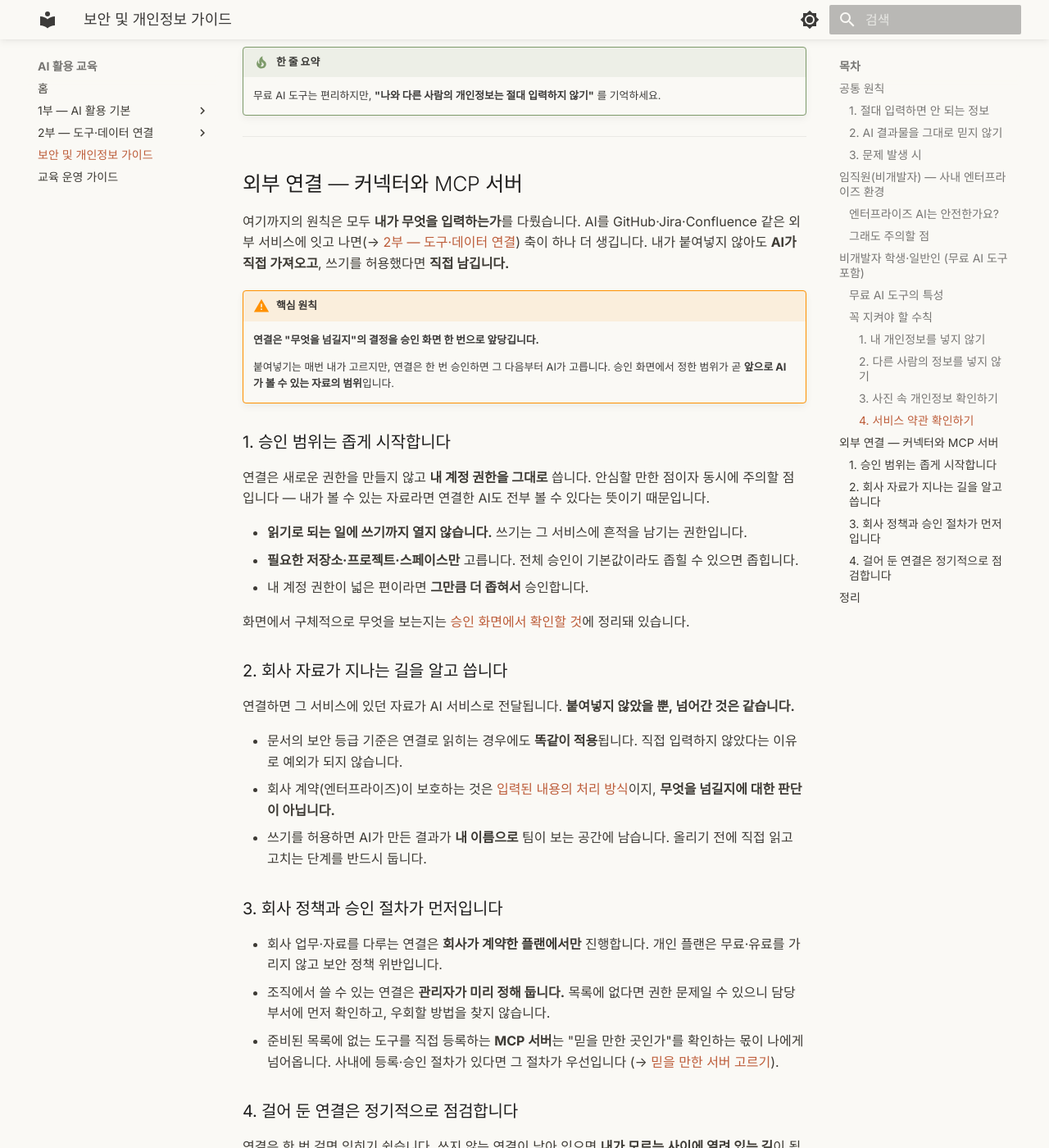
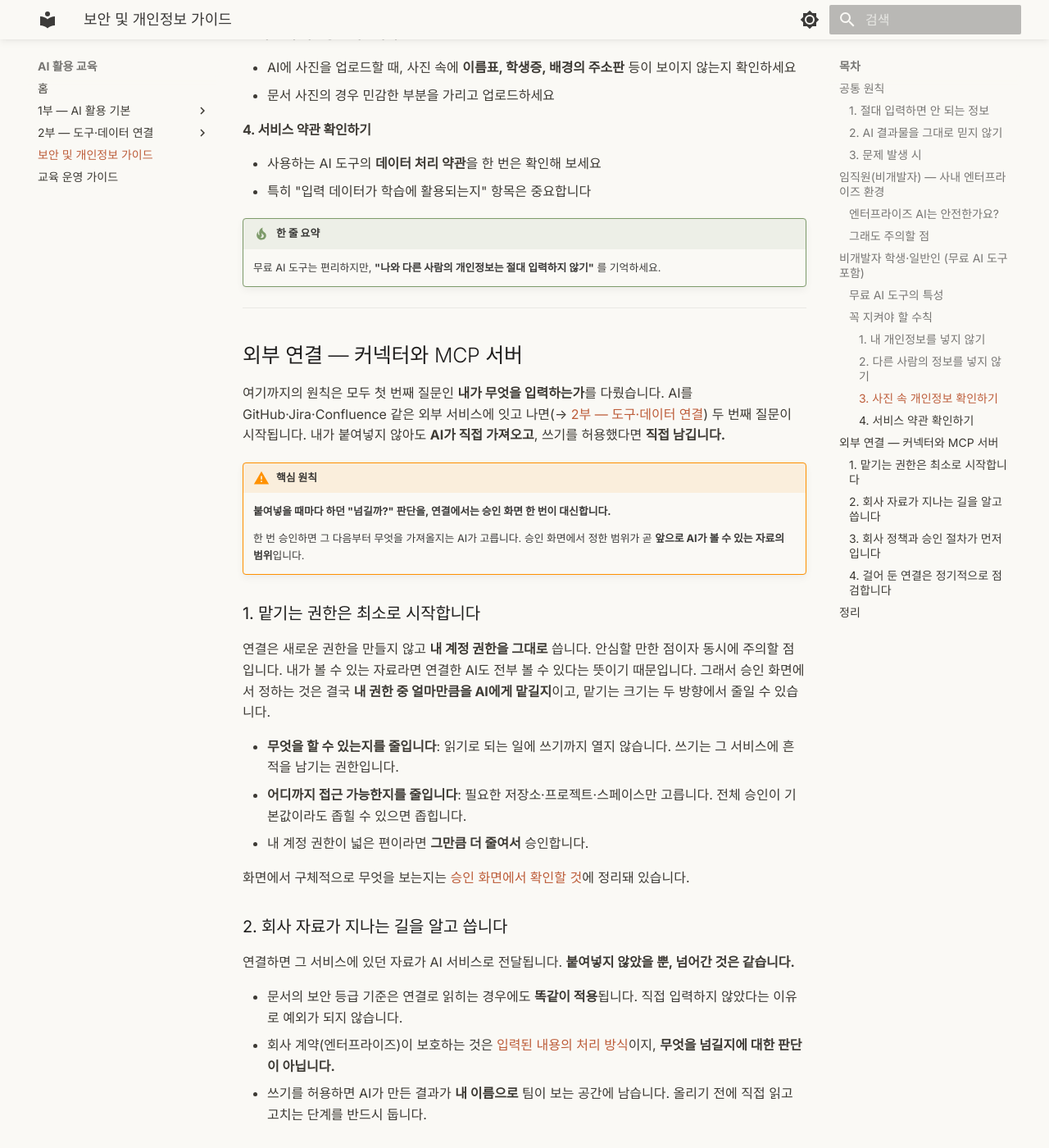
Before and after one commit to scroogy-dev/ai-onboarding, an MkDocs documentation site: the page built from docs/security-guide.md, in a window 1280 px wide and 1400 px high, scrolled down 3121 px. Shown: the whole window at 82% size. Built offline with MkDocs 1.6.1 and Material for MkDocs 9.7.7, drawn with Linux system fonts in a browser that asks for light colours; some of the changed text lies outside the part shown.

Commit message:
docs: 보안 가이드 외부 연결 절 점검 피드백 반영 (#49)
- 첫머리에 두 질문 지도 신설(무엇을 입력하는가·어디에서 가져오는가), 외부 연결 절 도입을 "두 번째 질문"으로 호응시키고 "축" 은유 제거
- 승인 항목 제목을 "맡기는 권한은 최소로"로 재구성, 줄이는 두 방향(할 수 있는 것·접근 범위) 명시
- 핵심 원칙 헤드라인을 평이한 문장으로 교체, 신설분 줄표를 쌍점·문장 분리로 정리

```diff
--- a/docs/security-guide.md
+++ b/docs/security-guide.md
@@ -1,6 +1,13 @@
 # 보안 및 개인정보 가이드
 
 > AI 도구를 안전하게 사용하기 위해 꼭 알아야 할 원칙들을 정리했습니다.
+
+AI를 쓸 때 보안 점검은 크게 **두 가지 질문**으로 나뉩니다.
+
+- **내가 무엇을 입력하는가**: 붙여넣는 글, 올리는 사진과 문서를 넣기 전에 거릅니다. 아래 공통 원칙부터 트랙별 안내까지가 이 질문을 다룹니다.
+- **AI가 어디에서 자료를 가져오고, 어디에 남기는가**: 외부 서비스를 연결해 AI가 직접 오가게 하면 생기는 질문입니다. [외부 연결](#external-connection) 절이 다룹니다.
+
+첫 번째 질문은 연결과 관계없이 항상 적용되고, 두 번째 질문은 연결을 쓰는 순간부터 **더해집니다.**
 
 ---
 
@@ -107,20 +114,20 @@ AI가 생성한 정보는 **항상 정확하지 않습니다.** 잘못된 사실
 
 ## 외부 연결 — 커넥터와 MCP 서버 { #external-connection }
 
-여기까지의 원칙은 모두 **내가 무엇을 입력하는가**를 다뤘습니다. AI를 GitHub·Jira·Confluence 같은 외부 서비스에 잇고 나면(→ [2부 — 도구·데이터 연결](connect/index.md)) 축이 하나 더 생깁니다. 내가 붙여넣지 않아도 **AI가 직접 가져오고**, 쓰기를 허용했다면 **직접 남깁니다.**
+여기까지의 원칙은 모두 첫 번째 질문인 **내가 무엇을 입력하는가**를 다뤘습니다. AI를 GitHub·Jira·Confluence 같은 외부 서비스에 잇고 나면(→ [2부 — 도구·데이터 연결](connect/index.md)) 두 번째 질문이 시작됩니다. 내가 붙여넣지 않아도 **AI가 직접 가져오고**, 쓰기를 허용했다면 **직접 남깁니다.**
 
 !!! warning "핵심 원칙"
-    **연결은 "무엇을 넘길지"의 결정을 승인 화면 한 번으로 앞당깁니다.**
+    **붙여넣을 때마다 하던 "넘길까?" 판단을, 연결에서는 승인 화면 한 번이 대신합니다.**
 
-    붙여넣기는 매번 내가 고르지만, 연결은 한 번 승인하면 그 다음부터 AI가 고릅니다. 승인 화면에서 정한 범위가 곧 **앞으로 AI가 볼 수 있는 자료의 범위**입니다.
+    한 번 승인하면 그 다음부터 무엇을 가져올지는 AI가 고릅니다. 승인 화면에서 정한 범위가 곧 **앞으로 AI가 볼 수 있는 자료의 범위**입니다.
 
-### 1. 승인 범위는 좁게 시작합니다
+### 1. 맡기는 권한은 최소로 시작합니다
 
-연결은 새로운 권한을 만들지 않고 **내 계정 권한을 그대로** 씁니다. 안심할 만한 점이자 동시에 주의할 점입니다 — 내가 볼 수 있는 자료라면 연결한 AI도 전부 볼 수 있다는 뜻이기 때문입니다.
+연결은 새로운 권한을 만들지 않고 **내 계정 권한을 그대로** 씁니다. 안심할 만한 점이자 동시에 주의할 점입니다. 내가 볼 수 있는 자료라면 연결한 AI도 전부 볼 수 있다는 뜻이기 때문입니다. 그래서 승인 화면에서 정하는 것은 결국 **내 권한 중 얼마만큼을 AI에게 맡길지**이고, 맡기는 크기는 두 방향에서 줄일 수 있습니다.
 
-- **읽기로 되는 일에 쓰기까지 열지 않습니다.** 쓰기는 그 서비스에 흔적을 남기는 권한입니다.
-- **필요한 저장소·프로젝트·스페이스만** 고릅니다. 전체 승인이 기본값이라도 좁힐 수 있으면 좁힙니다.
-- 내 계정 권한이 넓은 편이라면 **그만큼 더 좁혀서** 승인합니다.
+- **무엇을 할 수 있는지를 줄입니다**: 읽기로 되는 일에 쓰기까지 열지 않습니다. 쓰기는 그 서비스에 흔적을 남기는 권한입니다.
+- **어디까지 접근 가능한지를 줄입니다**: 필요한 저장소·프로젝트·스페이스만 고릅니다. 전체 승인이 기본값이라도 좁힐 수 있으면 좁힙니다.
+- 내 계정 권한이 넓은 편이라면 **그만큼 더 줄여서** 승인합니다.
 
 화면에서 구체적으로 무엇을 보는지는 [승인 화면에서 확인할 것](connect/connectors.md#approval-screen)에 정리돼 있습니다.
 
@@ -147,7 +154,7 @@ AI가 생성한 정보는 **항상 정확하지 않습니다.** 잘못된 사실
 - 무엇을 허용했는지 기억나지 않는 연결은 끊고, 필요할 때 다시 잇습니다
 
 !!! tip "한 줄 요약"
-    연결은 편의를 늘리는 만큼 **내가 직접 보지 않은 자료가 결과에 섞일 여지**도 늘립니다. **범위는 좁게, 점검은 정기적으로.**
+    연결은 편의를 늘리는 만큼 **내가 직접 보지 않은 자료가 결과에 섞일 여지**도 늘립니다. **권한은 최소로, 점검은 정기적으로.**
 
 ---
 
@@ -163,7 +170,7 @@ AI가 생성한 정보는 **항상 정확하지 않습니다.** 잘못된 사실
 | 개인정보 가리고 입력하기(비식별 처리) | ✅ | ✅ |
 | AI 결과물을 원본으로 검증 | ✅ | ✅ |
 | AI 결과물 외부 공유 전 검토 | ✅ | ✅ |
-| 연결 승인 범위 최소화 | ✅ | ✅ |
+| 연결에 맡기는 권한 최소화 | ✅ | ✅ |
 | 안 쓰는 연결 점검·해제 | ✅ | ✅ |
 | 문서 보안 등급 확인 | ✅ (사내 문서) | — |
 | 연결은 회사 계약 플랜에서만 | ✅ (사내 자료) | — |
```
